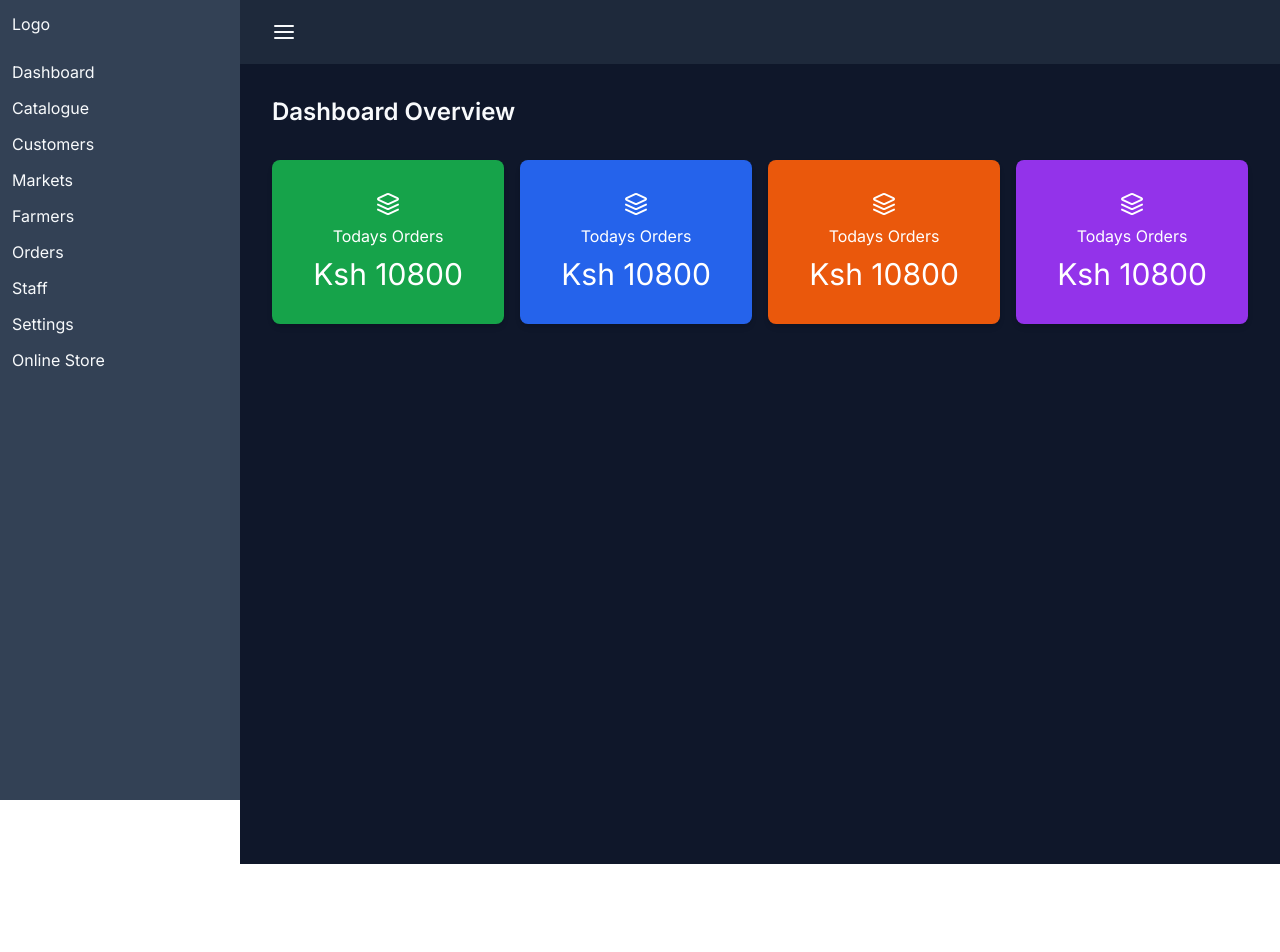
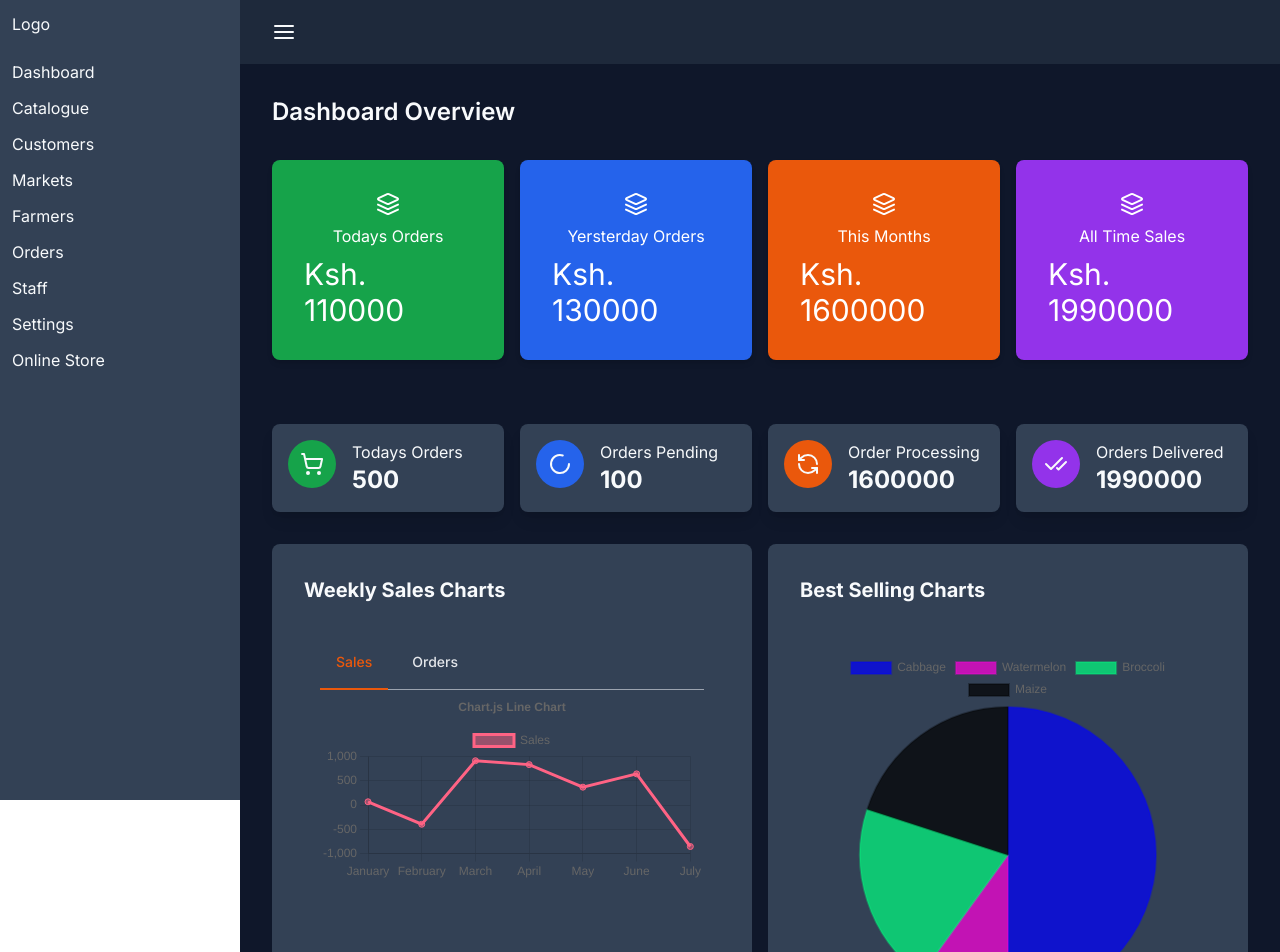
Before and after one commit to swiftkimani/Nextjs-Ecommerce, a Next.js app: page /dashboard in a window 1280 px wide. Shown: the top 952 px of the page. Before the commit the page ends 864 px from the top, so only its background shows below. Built offline with nearby package versions, Linux system fonts and the light colour scheme.

Commit message:
Home Dashboard frontend

```diff
--- a/app/(back-office)/dashboard/page.jsx
+++ b/app/(back-office)/dashboard/page.jsx
@@ -1,18 +1,26 @@
-import Heading from "@/components/backOffice/Heading"
-import LargeCards from "@/components/backOffice/LargeCards"
+import DashboardCharts from "@/components/backOffice/DashboardCharts";
+import Heading from "@/components/backOffice/Heading";
+import LargeCards from "@/components/backOffice/LargeCards";
+import SmallCards from "@/components/backOffice/SmallCards";
 
 export default function page() {
   return (
     <div>
-      <Heading title='Dashboard Overview' />
+      <Heading title="Dashboard Overview" />
 
       {/* Large card */}
 
-      <LargeCards/>
+      <LargeCards />
 
       {/* Small card */}
+
+      <SmallCards />
+
       {/* Charts */}
+
+      <DashboardCharts />
+
       {/* Recent orders table */}
     </div>
-  )
+  );
 }
--- /dev/null
+++ b/components/backOffice/BestSellingProductsCharts.jsx
@@ -0,0 +1,39 @@
+"use client";
+import { Chart as ChartJS, ArcElement, Tooltip, Legend } from "chart.js";
+import { Pie } from "react-chartjs-2";
+
+ChartJS.register(ArcElement, Tooltip, Legend);
+
+export default function BestSellingProductsCharts() {
+  const data = {
+    labels: ["Cabbage", "Watermelon", "Broccoli", "Maize"],
+    datasets: [
+      {
+        label: "# of Votes",
+        data: [50, 10, 20, 20],
+        backgroundColor: [
+          "rgba(0, 0, 255, 0.7)",
+          "rgba(255, 0, 221, 0.7)",
+          "rgba(0, 255, 128, 0.7)",
+          "rgba(0, 0, 0, 0.7)",
+        ],
+        borderColor: [
+          "rgba(0, 0, 255, 0.3)",
+          "rgba(255, 0, 221, 0.3)",
+          "rgba(0, 255, 128, 0.3)",
+          "rgba(0, 0, 0, 0.3)",
+        ],
+        borderWidth: 2,
+      },
+    ],
+  };
+  return (
+    <div className="bg-slate-700 p-8 rounded-lg">
+      <h2 className="text-xl font-bold mb-4">Best Selling Charts</h2>
+      {/* Chart */}
+      <div className="p-8">
+        <Pie data={data} />
+      </div>
+    </div>
+  );
+}
--- /dev/null
+++ b/components/backOffice/DashboardCharts.jsx
@@ -0,0 +1,12 @@
+import React from 'react'
+import WeeklySalesChart from './WeeklySalesChart'
+import BestSellingProductsCharts from './BestSellingProductsCharts'
+
+export default function DashboardCharts() {
+  return (
+    <div className='grid grid-cols-1 lg:grid-cols-2 gap-4'>
+      <WeeklySalesChart />
+      <BestSellingProductsCharts/>
+    </div>
+  )
+}
--- a/components/backOffice/LargeCard.jsx
+++ b/components/backOffice/LargeCard.jsx
@@ -1,12 +1,12 @@
 import { Layers } from 'lucide-react'
 
-export default function LargeCard({className}) {
+export default function LargeCard({data}) {
   return (
       <div className={`rounded-lg text-white shadow-md p-8 flex items-center
-    flex-col gap-2 ${className}`}>
+    flex-col gap-2 ${data.color}`}>
       <Layers />
-      <h4>Todays Orders</h4>
-      <h2 className='text-3xl'>Ksh 10800</h2>
+          <h4 >{data.period} </h4>
+          <h2 className='lg:text-3xl text-2xl'>Ksh. { data.sales}</h2>
     </div>
   );
 }
--- a/components/backOffice/LargeCards.jsx
+++ b/components/backOffice/LargeCards.jsx
@@ -1,14 +1,38 @@
 import LargeCard from "./LargeCard"
 
 export default function LargeCards() {
+    const orderStats = [
+      {
+        period: "Todays Orders",
+        sales: 110000,
+        color: "bg-green-600",
+      },
+      {
+        period: "Yersterday Orders",
+        sales: 130000,
+        color: "bg-blue-600",
+      },
+      {
+        period: "This Months",
+        sales: 1600000,
+        color: "bg-orange-600",
+      },
+      {
+        period: "All Time Sales",
+        sales: 1990000,
+        color: "bg-purple-600",
+      },
+    ];
   return (
       <div className="grid grid-cols-1 sm:grid-cols-2
      md:grid-cols-3 lg:grid-cols-4 gap-4 py-8">
-
-      <LargeCard className="bg-green-600" />
-      <LargeCard className="bg-blue-600" />
-      <LargeCard className="bg-orange-600" />
-      <LargeCard className="bg-purple-600" />
+          {
+              orderStats.map((item, i) => {
+                  return (
+                      <LargeCard className='bg-green-600' data={item} key={i}/>
+                  )
+              })
+      }
     </div>
   );
 }
--- /dev/null
+++ b/components/backOffice/SmallCard.jsx
@@ -0,0 +1,21 @@
+import { ShoppingCart } from "lucide-react";
+
+export default function SmallCard({ data }) {
+  const { title, numbers, iconBg, icon: Icon } = data;
+  return (
+    <div className="rounded-lg shadow-lg bg-slate-700 p-4">
+      <div className="flex space-x-4">
+        <div
+          className={`w-12 h-12 ${iconBg} rounded-full
+              items-center flex justify-center`}>
+          <Icon className=''/>
+        </div>
+
+        <div className="">
+          <p>{title}</p>
+          <h3 className="text-2xl font-bold">{numbers}</h3>
+        </div>
+      </div>
+    </div>
+  );
+}
--- /dev/null
+++ b/components/backOffice/SmallCards.jsx
@@ -0,0 +1,41 @@
+import { ShoppingCart, CheckCheck, RefreshCcw, Loader2 } from "lucide-react";
+import SmallCard from "./SmallCard";
+
+export default function SmallCards() {
+  const orderStatus = [
+    {
+      title: "Todays Orders",
+      numbers: 500,
+      iconBg: "bg-green-600",
+      icon: ShoppingCart,
+    },
+    {
+      title: "Orders Pending",
+      numbers: 100,
+      iconBg: "bg-blue-600",
+      icon: Loader2,
+    },
+    {
+      title: "Order Processing",
+      numbers: 1600000,
+      iconBg: "bg-orange-600",
+      icon: RefreshCcw,
+    },
+    {
+      title: "Orders Delivered",
+      numbers: 1990000,
+      iconBg: "bg-purple-600",
+      icon: CheckCheck,
+    },
+  ];
+  return (
+    <div
+      className="grid grid-cols-1 sm:grid-cols-2
+     md:grid-cols-3 lg:grid-cols-4 gap-4 py-8"
+    >
+      {orderStatus.map((data, i) => {
+        return <SmallCard data={data} key={i} />;
+      })}
+    </div>
+  );
+}
--- /dev/null
+++ b/components/backOffice/WeeklySalesChart.jsx
@@ -0,0 +1,147 @@
+"use client";
+import { useState } from "react";
+import {
+  Chart as ChartJS,
+  CategoryScale,
+  LinearScale,
+  PointElement,
+  LineElement,
+  Title,
+  Tooltip,
+  Legend,
+} from "chart.js";
+import { Line } from "react-chartjs-2";
+import {faker} from "@faker-js/faker"
+
+export default function WeeklySalesChart() {
+    ChartJS.register(
+      CategoryScale,
+      LinearScale,
+      PointElement,
+      LineElement,
+      Title,
+      Tooltip,
+      Legend
+    );
+    const options = {
+    responsive: true,
+    plugins: {
+        legend: {
+        position: 'top',
+        },
+        title: {
+        display: true,
+        text: 'Chart.js Line Chart',
+        },
+    },
+    };
+    const labels = [
+      "January",
+      "February",
+      "March",
+      "April",
+      "May",
+      "June",
+      "July",
+    ];
+    // const data = {
+    //   labels,
+    //   datasets: [
+    //     {
+    //       label: "Dataset 1",
+    //       data: labels.map(() =>
+    //         faker.datatype.number({ min: -1000, max: 1000 })
+    //       ),
+    //       borderColor: "rgb(255, 99, 132)",
+    //       backgroundColor: "rgba(255, 99, 132, 0.5)",
+    //     },
+    //     // {
+    //     //   label: "Dataset 2",
+    //     //   data: labels.map(() =>
+    //     //     faker.datatype.number({ min: -1000, max: 1000 })
+    //     //   ),
+    //     //   borderColor: "rgb(53, 162, 235)",
+    //     //   backgroundColor: "rgba(53, 162, 235, 0.5)",
+    //     // },
+    //   ],
+    // };
+
+  const tabs = [
+    {
+      title: "Sales",
+      type: "sales",
+      data: {
+        labels,
+        datasets: [
+          {
+            label: "Sales",
+            data: labels.map(() =>
+              faker.datatype.number({ min: -1000, max: 1000 })
+            ),
+            borderColor: "rgb(255, 99, 132)",
+            backgroundColor: "rgba(255, 99, 132, 0.5)",
+          },
+        ],
+      },
+    },
+    {
+      title: "Orders",
+      type: "order",
+      data: {
+        labels,
+        datasets: [
+          {
+            label: "Orders",
+            data: labels.map(() =>
+              faker.datatype.number({ min: -1000, max: 1000 })
+            ),
+            borderColor: "rgb(0, 137, 132)",
+            backgroundColor: "rgba(0, 137, 132, 0.5)",
+          },
+        ],
+      },
+    },
+  ];
+
+  const [chartToDisplay, setChartToDisplay] = useState(tabs[0].type);
+
+  return (
+    <div className="bg-slate-700 p-8 rounded-lg">
+      <h2 className="text-xl font-bold mb-4">Weekly Sales Charts</h2>
+      <div className="p-4">
+
+        {/* Tabs */}
+        <div className="text-sm font-medium text-center text-gray-200 border-b border-gray-400 dark:text-gray-400 dark:border-gray-700">
+          <ul className="flex flex-wrap -mb-px">
+            {tabs.map((tab, i) => {
+              return (
+                <li key={i} class="me-2">
+                  <button
+                    onClick={() => setChartToDisplay(tab.type)}
+                    className={
+                      chartToDisplay === tab.type
+                        ? "inline-block p-4 text-orange-600 border-b-2 border-orange-600 rounded-t-lg active dark:text-orange-500 dark:orange-blue-500"
+                        : "inline-block p-4 border-b-2 border-transparent rounded-t-lg hover:text-gray-300 hover:border-gray-100 dark:hover:text-gray-100"
+                    }>
+                    {tab.title}
+                  </button>
+                </li>
+              );
+            })}
+          </ul>
+        </div>
+
+              {/* Content to display */}
+
+        {
+            tabs.map((tab, i) => {
+                if (chartToDisplay === tab.type) {
+                    return <Line key={i} options={options} data={tab.data} />;
+                }
+                return null;
+            })
+        }
+      </div>
+    </div>
+  );
+}
--- a/package.json
+++ b/package.json
@@ -9,9 +9,13 @@
     "lint": "next lint"
   },
   "dependencies": {
+    "@faker-js/faker": "^8.4.1",
+    "chart.js": "^4.4.3",
+    "faker": "^6.6.6",
     "lucide-react": "^0.366.0",
     "next": "14.1.4",
     "react": "^18",
+    "react-chartjs-2": "^5.2.0",
     "react-dom": "^18",
     "sass": "^1.74.1"
   },
```
Also changed, not shown: 1 other file (tests, documents, lock files or other folders).
